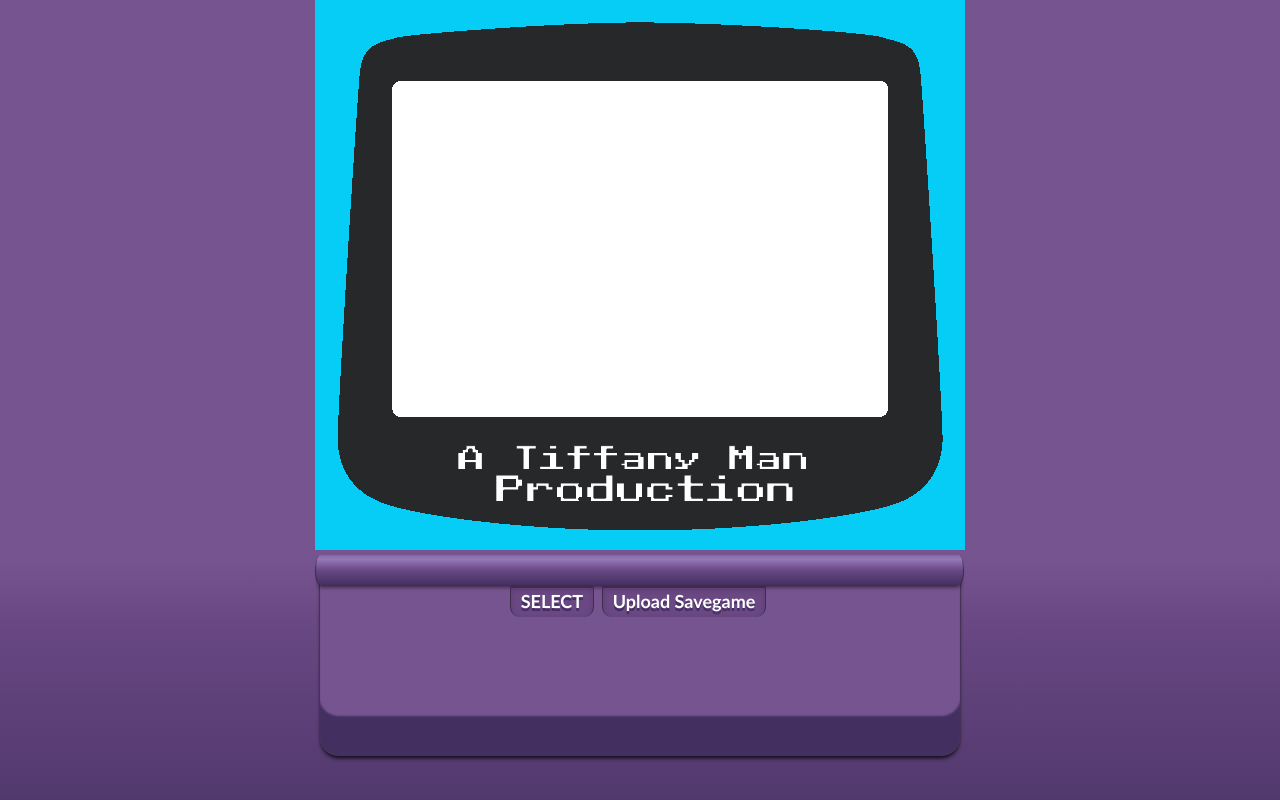
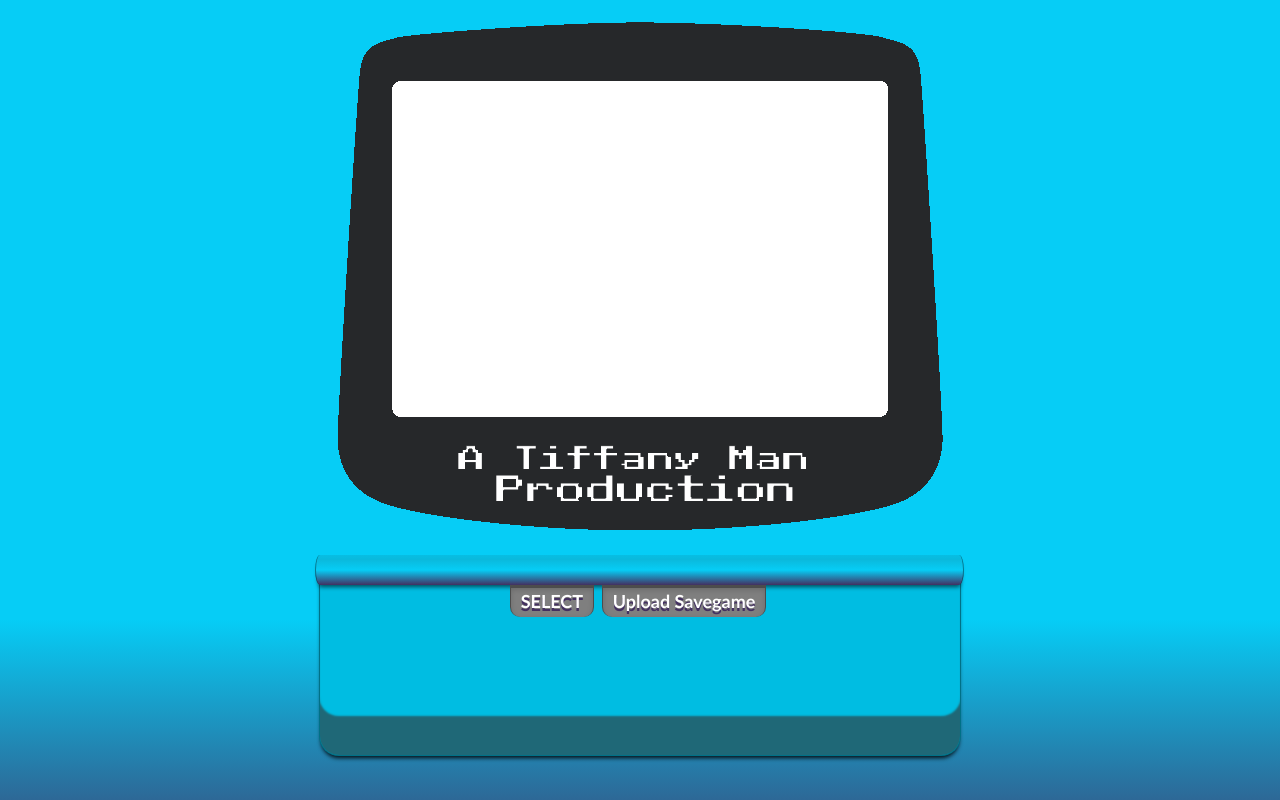
Before and after one commit to Tiffanyman19/phase-5-gba-emulator, a plain HTML site: page index.html in a window 1280 px wide. Drawn offline with Linux system fonts and the light colour scheme; no server answers.

Commit message:
CSS Shades

```diff
--- a/resources/main.css
+++ b/resources/main.css
@@ -1,6 +1,6 @@
 body {
-	background: url('bg.png') no-repeat top center, -webkit-linear-gradient(#765490 560px, #6A4883 620px, #433061 900px);
-	background: url('bg.png') no-repeat top center, -moz-linear-gradient(#765490 560px, #6A4883 620px, #433061 900px, #433061);
+	background: url('bg.png') no-repeat top center, -webkit-linear-gradient(#06cdf6 560px, #06cdf6 620px, #433061 900px);
+	background: url('bg.png') no-repeat top center, -moz-linear-gradient(#06cdf6 560px, #06cdf6 620px, #433061 900px, #433061);
 	text-align: center;
 	margin: 0 0 15px;
 	color: white;
@@ -37,8 +37,8 @@ button {
 	border: 1px solid rgba(0, 0, 0, 0.4);
 	border-width: 0 1px;
 	margin: 0 -5px 20px;
-	background: -webkit-linear-gradient(top, #8769A0, #9578B9 15%, #6A4883 50%, #433061);
-	background: -moz-linear-gradient(top, #8769A0, #9578B9 15%, #6A4883 50%, #433061);
+	background: -webkit-linear-gradient(top, #07bee3, #0ab9dc 15%, #06cdf6 50%, #433061);
+	background: -moz-linear-gradient(top, #07bee3, #0ab9dc 15%, #06cdf6 50%, #433061);
 	box-shadow: 0 5px 4px -3px rgba(0, 0, 0, 0.6);
 	position: absolute;
 }
@@ -47,12 +47,12 @@ button {
 	border-radius: 20px;
 	border: 1px solid rgba(0, 0, 0, 0.4);
 	border-top: none;
-	box-shadow: 0 4px 4px -2px rgba(0, 0, 0, 0.9), 0 -40px 2px -1px #433061 inset;
+	box-shadow: 0 4px 4px -2px rgba(0, 0, 0, 0.9), 0 -40px 2px -1px #1f6877 inset;
 	width: 640px;
 	margin: auto;
 	height: 200px;
 	overflow: hidden;
-	background-color: #765490;
+	background-color: #00bde2;
 }
 
 #controls > div {
@@ -71,7 +71,7 @@ button {
 }
 
 button {
-	background-color: #6A4883;
+	background-color: #7f7f7f;
 	font-weight: bold;
 	font-size: 18px;
 	color: white;
@@ -112,7 +112,7 @@ input[type=checkbox] {
 input[type=checkbox]::after {
 	display: inline-block;
 	content: "";
-	background-color: #765490;
+	background-color: #06cdf6;
 	border: 0 solid rgba(0, 0, 0, 0.3);
 	border-width: 1px 1px 2px;
 	width: 12px;
@@ -124,7 +124,7 @@ input[type=checkbox]::after {
 }
 
 input[type=checkbox]:checked::after {
-	background-color: #6A4883;
+	background-color: #06cdf6;
 	border-width: 2px 1px 1px;
 	box-shadow: 0 2px 6px -1px rgba(0, 0, 0, 0.2) inset;
 }
```
